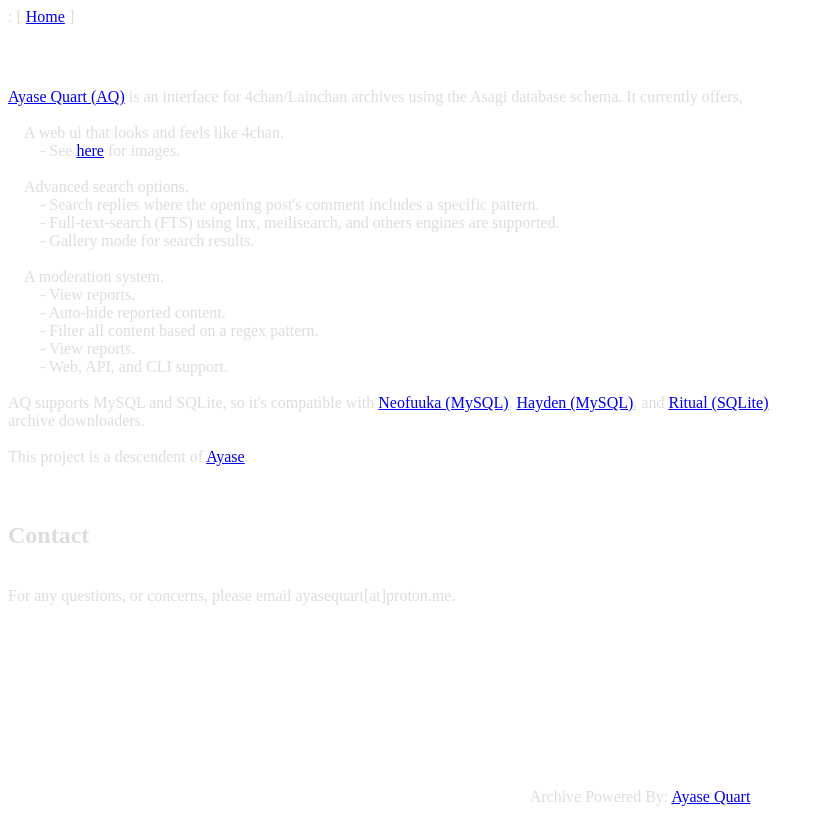
After one commit to sky-cake/ayase-quart, a Python web app: template src/templates/about.html in a window 1280 px wide. The commit adds this page. Shown: the whole page, without its empty margins (0-823 px from the left). Run offline with Jinja, Linux system fonts and the light colour scheme; the template is opened without the code that fills it, so the values that code supplies are empty; some libraries are stand-ins or nearby versions.

Commit message:
about page; remove unused search endpoints; Perf enabled toggle

```diff
--- a/src/blueprints/__init__.py
+++ b/src/blueprints/__init__.py
@@ -2,12 +2,15 @@ from configs import media_conf, mod_conf, index_search_conf, vanilla_search_conf
 
 from blueprints.web.bp_app         import bp as bp_web_app
 from blueprints.api.bp_app         import bp as bp_api_app
+
+from blueprints.web.bp_about       import bp as bp_about
 
 from blueprints.web.bp_index_search    import bp as bp_web_index_search
 from blueprints.web.bp_vanilla_search  import bp as bp_web_vanilla_search
 
 
 blueprints = [
+    bp_about,
     bp_api_app, # the configurable (on/off) .json endpoints
     bp_web_app,
 ]
--- a/src/blueprints/web/bp_vanilla_search.py
+++ b/src/blueprints/web/bp_vanilla_search.py
@@ -1,11 +1,7 @@
-from logging import getLogger
-
 from quart import Blueprint
 
 from enums import SearchType
 from search import search_handler
-
-search_log = getLogger('search')
 
 bp = Blueprint("bp_web_vanilla_search", __name__)
 
--- a/src/main.py
+++ b/src/main.py
@@ -37,7 +37,7 @@ async def app_exception(e: Exception):
     print_exception(e) # should log these errors
 
     message = 'We\'re sorry, our server ran into an issue.'
-    if app.testing:
+    if app_conf.get('testing'):
         message = e
 
     render = await render_controller(template_message, message=message, tab_title=f'Error', title='Uh-oh...')
--- a/src/search/__init__.py
+++ b/src/search/__init__.py
@@ -6,7 +6,7 @@ from asagi_converter import (
     search_posts,
     search_posts_get_thread_nums
 )
-from configs import SITE_NAME, index_search_conf, vanilla_search_conf
+from configs import SITE_NAME, index_search_conf, vanilla_search_conf, app_conf
 from enums import SearchType
 from forms import IndexSearchForm, VanillaSearchForm
 from moderation.filter_cache import fc
@@ -92,7 +92,7 @@ async def search_handler(search_type: SearchType) -> str:
     quotelinks = []
     page_links = ''
 
-    p = Perf(f'{search_type.value} search')
+    p = Perf(f'{search_type.value} search', enabled=app_conf.get('testing'))
 
     if request.method == 'POST':
         form: VanillaSearchForm = await search_form.create_form(meta={'csrf': False})
--- a/src/static/css/custom.css
+++ b/src/static/css/custom.css
@@ -180,6 +180,14 @@ hr {
 code {
     color: #07ca00;
     white-space: pre;
+}
+
+.pre {
+    white-space: pre-wrap;
+    word-wrap: break-word;
+    overflow-wrap: break-word;
+    max-width: 90%;
+    width: 800px;
 }
 
 .form-control {
--- a/src/templates.py
+++ b/src/templates.py
@@ -36,6 +36,8 @@ template_board_index = env.get_template("board_index.html")
 template_catalog = env.get_template("catalog.html")
 template_thread = env.get_template("thread.html")
 
+template_about = env.get_template("about.html")
+
 template_stats = env.get_template("stats.html")
 template_login = env.get_template('login.html')
 template_configs = env.get_template('configs.html')
--- /dev/null
+++ b/src/templates/about.html
@@ -0,0 +1,31 @@
+{% extends "base.html" %}
+{% block body %}
+<div class="pre">
+<a href="https://github.com/sky-cake/ayase-quart" target="_blank">Ayase Quart (AQ)</a> is an interface for 4chan/Lainchan archives using the Asagi database schema. It currently offers,
+
+    A web ui that looks and feels like 4chan.
+        - See <a href="https://github.com/sky-cake/ayase-quart/blob/main/preview/README.md" target="_blank">here</a> for images.
+
+    Advanced search options.
+        - Search replies where the opening post's comment includes a specific pattern.
+        - Full-text-search (FTS) using lnx, meilisearch, and others engines are supported.
+        - Gallery mode for search results.
+
+    A moderation system.
+        - View reports.
+        - Auto-hide reported content.
+        - Filter all content based on a regex pattern.
+        - View reports.
+        - Web, API, and CLI support.
+
+AQ supports MySQL and SQLite, so it's compatible with <a href="https://github.com/bibanon/neofuuka-scraper" target="_blank">Neofuuka (MySQL)</a>, <a href="https://github.com/bbepis/Hayden" target="_blank">Hayden (MySQL)</a>, and <a href="https://github.com/sky-cake/Ritual" target="_blank">Ritual (SQLite)</a> archive downloaders.
+
+This project is a descendent of <a href="https://github.com/bibanon/ayase" target="_blank">Ayase</a>.
+</div>
+<div class="pre">
+
+<h2>Contact</h2>
+For any questions, or concerns, please email ayasequart[at]proton.me.
+</div>
+
+{% endblock %}
--- a/src/templates/base.html
+++ b/src/templates/base.html
@@ -60,25 +60,11 @@
 
                     {% if vanilla_search_enabled %}
                         <br>
-                        Vanilla Search: [
-                        <a href="{{ url_for('bp_web_vanilla_search.v_vanilla_search') }}">Search</a>
-                        ]
+                        Vanilla Search: [ <a href="{{ url_for('bp_web_vanilla_search.v_vanilla_search') }}">Search</a> ]
                     {% endif %}
                     {% if index_search_enabled %}
                         <br>
-                        Index Search:
-                        [
-                            <a href="{{ url_for('bp_web_index_search.v_index_search') }}">Search</a>
-
-                            {% if (is_admin or is_authenticated) %}
-                                /
-                                <a href="{{ url_for('bp_web_index_search.index_search_config') }}">Config</a>
-                                /
-                                <a href="{{index_search_host}}">{{index_search_provider.title()}}</a>
-                                /
-                                <a href="{{ url_for('bp_web_index_search.index_stats') }}">Stats</a>
-                            {% endif %}
-                        ]
+                        Index Search: [ <a href="{{ url_for('bp_web_index_search.v_index_search') }}">Search</a> ]
                     {% endif %}
                     {% if board_objects %}
                         <br>
```
Also changed, not shown: src/blueprints/web/bp_about.py (added, +15 -0 lines), src/blueprints/web/bp_app.py (+7 -7 lines), src/blueprints/web/bp_index_search.py (+0 -24 lines), src/tests/test_endpoints.py (+0 -1 lines), src/utils/__init__.py (+20 -16 lines).
